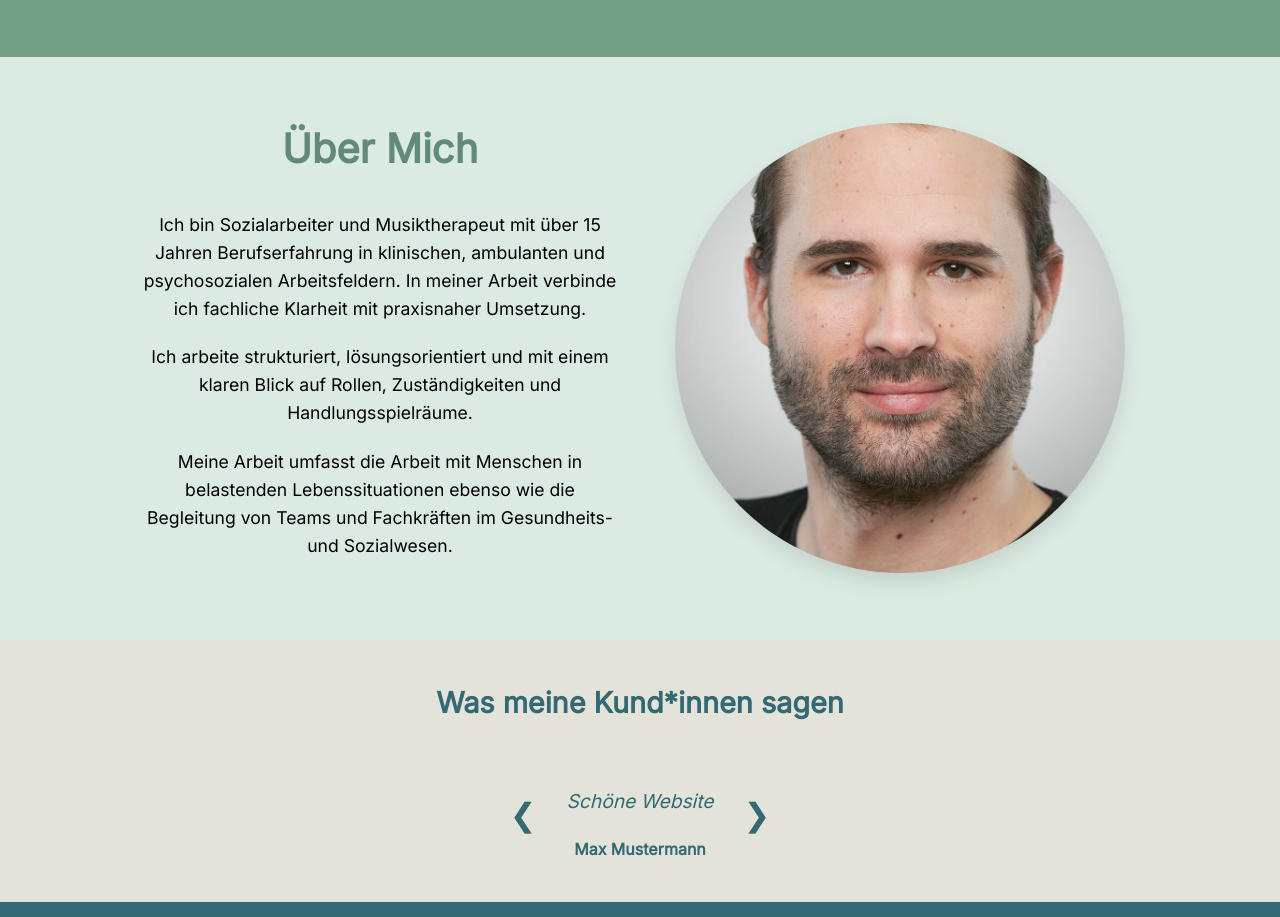
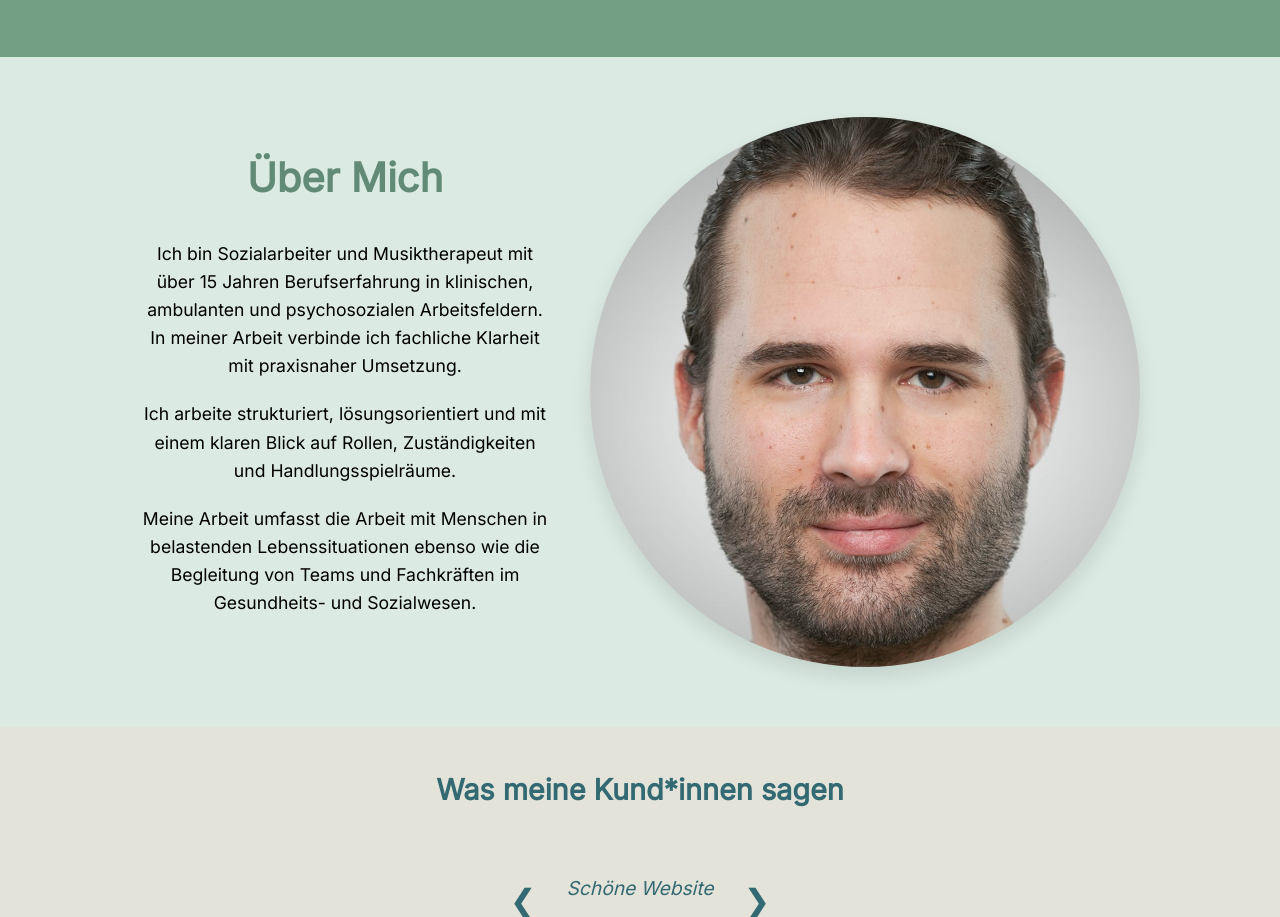
Before and after one commit to FranzSchade/website_mario, a plain HTML site: page index.html in a window 1280 px wide. Shown: the part 2080-2997 px from the top of the page. Drawn offline with Linux system fonts and the light colour scheme.

Commit message:
changed profile pic styling

```diff
--- a/style.css
+++ b/style.css
@@ -443,11 +443,12 @@ footer {
 }
 
 .profile-pic {
-    width: 450px;
-    height: 450px;
+    width: 550px;
+    height: 550px;
     border-radius: 50%;
     object-fit: cover;
     box-shadow: 0 10px 20px rgba(0,0,0,0.1);
+    object-position: center 20%;
 }
 
 
```
